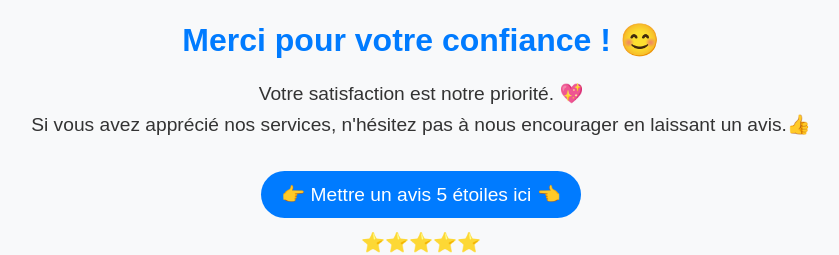
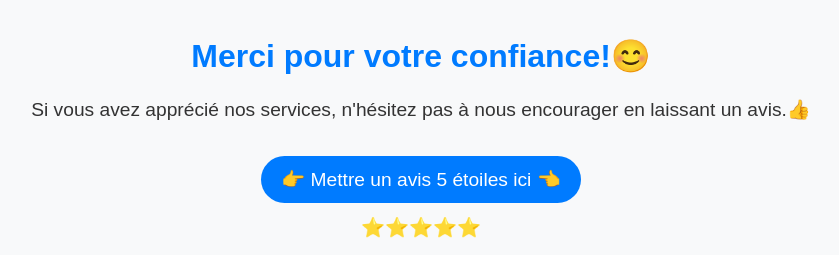
Before and after one commit to JP-BDD/Daunay, a plain HTML site: page index.html in a window 1280 px wide. Shown: the part 425-680 px from the top of the page, without its empty margins (219-1058 px from the left). Drawn offline with Linux system fonts and the light colour scheme.

Commit message:
Update index.html

```diff
--- a/index.html
+++ b/index.html
@@ -59,9 +59,8 @@
 </head>
 <body>
     <img src="https://www.daunay-immobilier.com/assets/images/logo.png?1718119104" alt="Logo de l'agence">
-    <h1>Merci pour votre confiance ! 😊</h1>
-    <p>Votre satisfaction est notre priorité. 💖 <br>
-    Si vous avez apprécié nos services, n'hésitez pas à nous encourager en laissant un avis.👍</p>
+    <h1>Merci pour votre confiance!😊</h1>
+    <p>Si vous avez apprécié nos services, n'hésitez pas à nous encourager en laissant un avis.👍</p>
     <a class="btn" href="https://g.page/r/CQFtYbuZEYRfEBM/review" target="_blank">👉 Mettre un avis 5 étoiles ici 👈</a>
     <p>⭐⭐⭐⭐⭐</p>
 </body>
```
